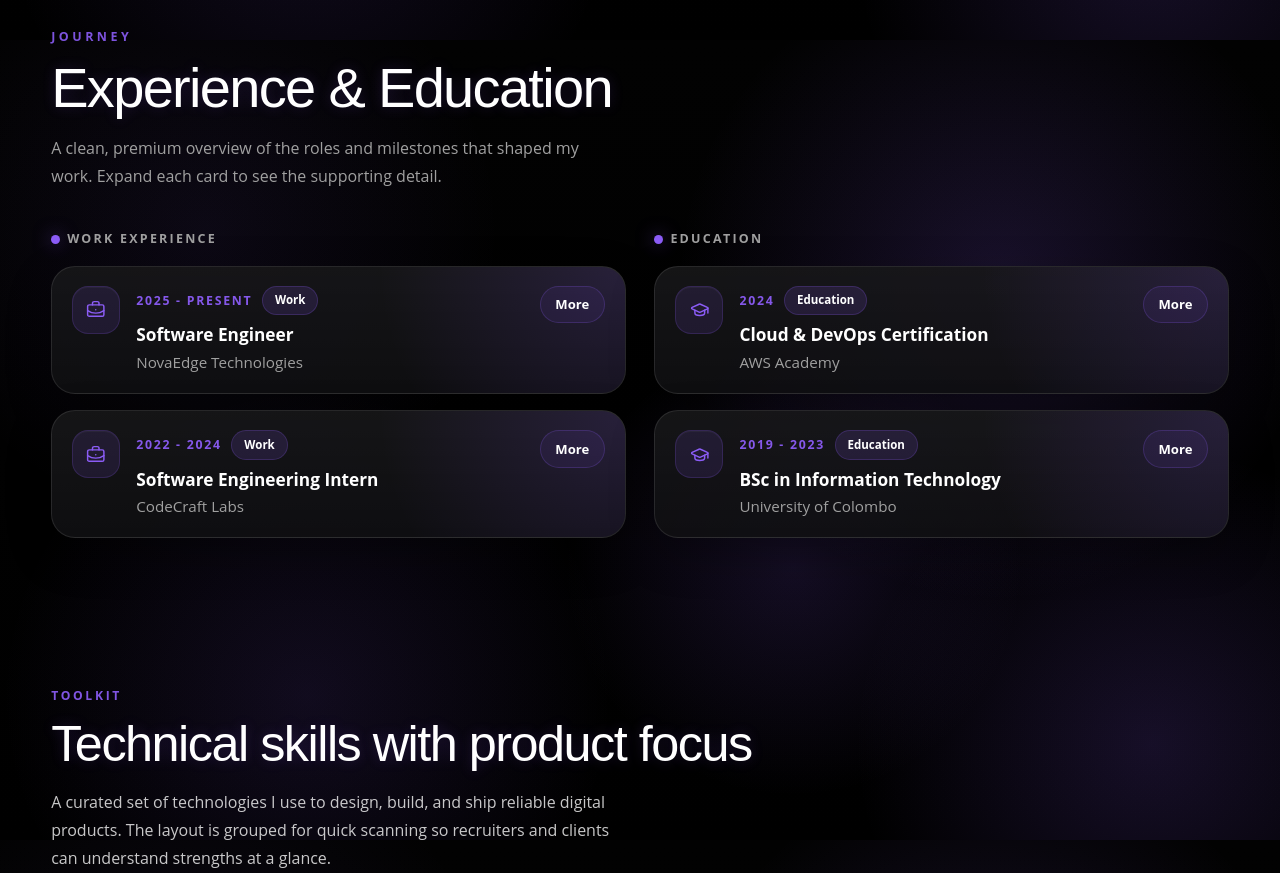
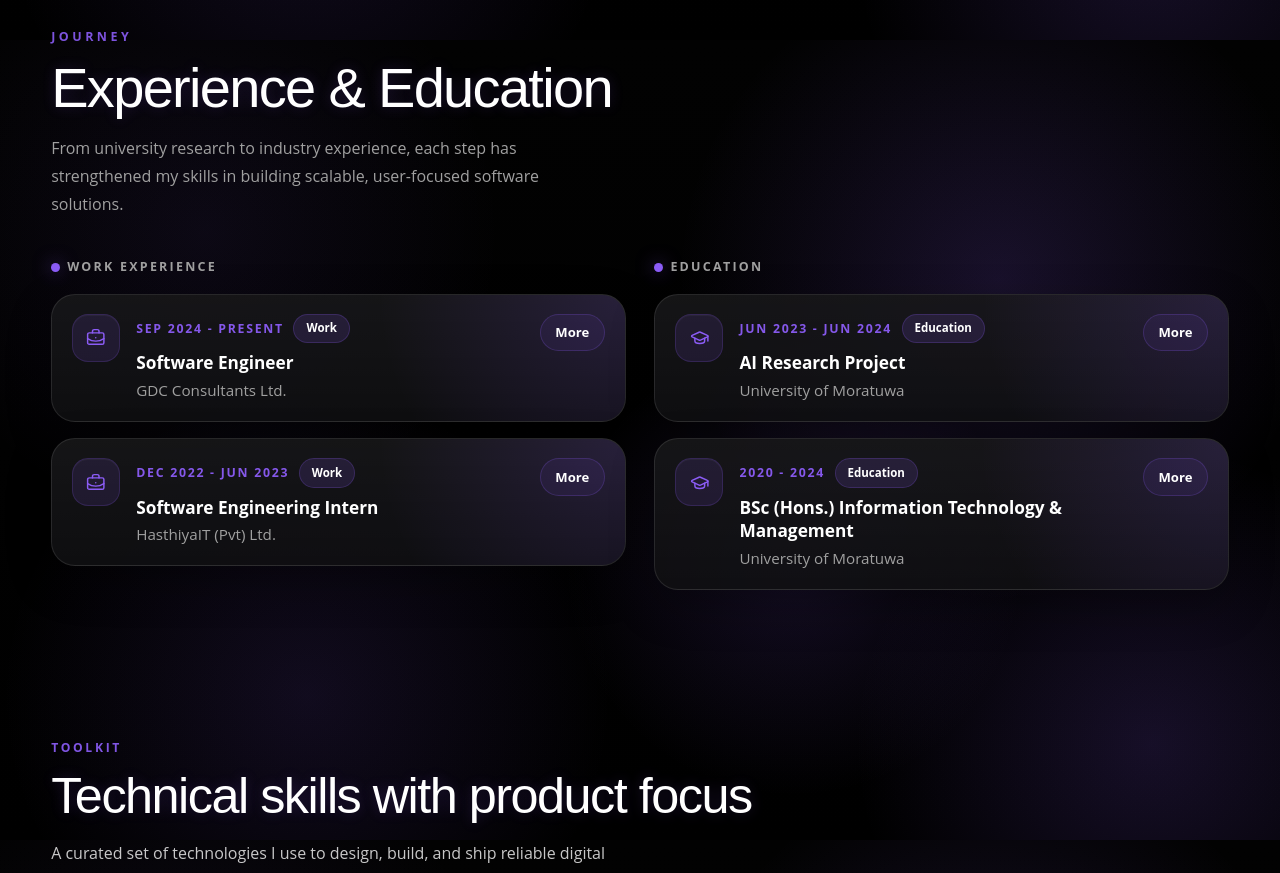
Before and after one commit to Malshii/Portfolio-v2, a Next.js app: page / in a window 1280 px wide. Shown: the part 1560-2433 px from the top of the page. Built offline with nearby package versions, Linux system fonts and the light colour scheme.

Commit message:
updated experience  section content

```diff
--- a/app/components/sections/ExperienceSection.js
+++ b/app/components/sections/ExperienceSection.js
@@ -8,8 +8,9 @@ export default function ExperienceSection({ education = [], work = [] }) {
           <p className="experience-eyebrow">Journey</p>
           <h2>Experience &amp; Education</h2>
           <p className="experience-intro">
-            A clean, premium overview of the roles and milestones that shaped my
-            work. Expand each card to see the supporting detail.
+            From university research to industry experience, each step has
+            strengthened my skills in building scalable, user-focused software
+            solutions.
           </p>
         </div>
 
--- a/app/data/portfolioData.js
+++ b/app/data/portfolioData.js
@@ -33,32 +33,32 @@ export const skills = [
 
 export const timeline = [
   {
-    year: "2025 - Present",
+    year: "Sep 2024 - Present",
     title: "Software Engineer",
-    place: "NovaEdge Technologies",
+    place: "GDC Consultants Ltd.",
     details:
-      "Building scalable full-stack products, leading feature delivery, and improving product performance across web platforms.",
+      "Developing full-stack applications with ReactJS, Next.js, Redux, Node.js, MySQL, and Azure.",
   },
   {
-    year: "2024",
-    title: "Cloud & DevOps Certification",
-    place: "AWS Academy",
+    year: "Dec 2022 - Jun 2023",
+    title: "Software Engineering Intern",
+    place: "HasthiyaIT (Pvt) Ltd.",
     details:
-      "Completed cloud architecture and deployment training with CI/CD and infrastructure fundamentals.",
+      "Built web and mobile applications using ReactJS, Flutter, Node.js, and MySQL in Agile teams.",
   },
   {
-    year: "2022 - 2024",
-    title: "Software Engineering Intern",
-    place: "CodeCraft Labs",
+    year: "Jun 2023 - Jun 2024",
+    title: "AI Research Project",
+    place: "University of Moratuwa",
     details:
-      "Contributed to React and Node.js applications, collaborated with design teams, and shipped features to production.",
+      "Developed deep learning models for breast cancer classification with 96.5% accuracy.",
   },
   {
-    year: "2019 - 2023",
-    title: "BSc in Information Technology",
-    place: "University of Colombo",
+    year: "2020 - 2024",
+    title: "BSc (Hons.) Information Technology & Management",
+    place: "University of Moratuwa",
     details:
-      "Focused on software engineering, data systems, and human-centered digital product development.",
+      "Graduated with a CGPA of 3.38/4.20, specializing in software engineering and AI research.",
   },
 ];
 
```
